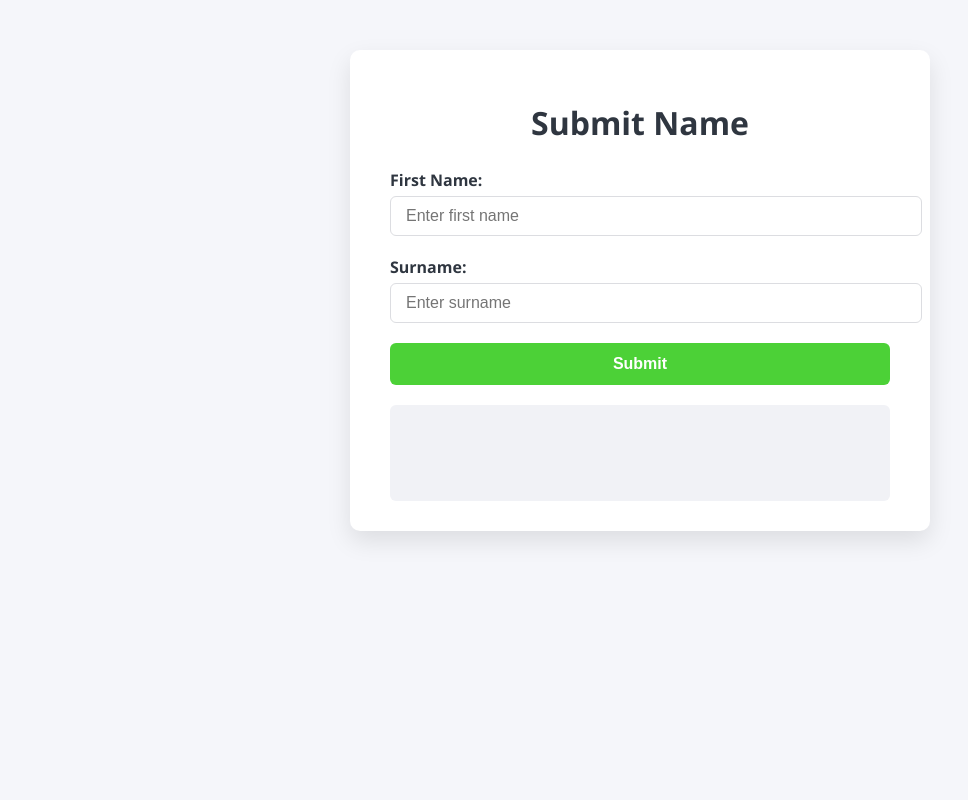
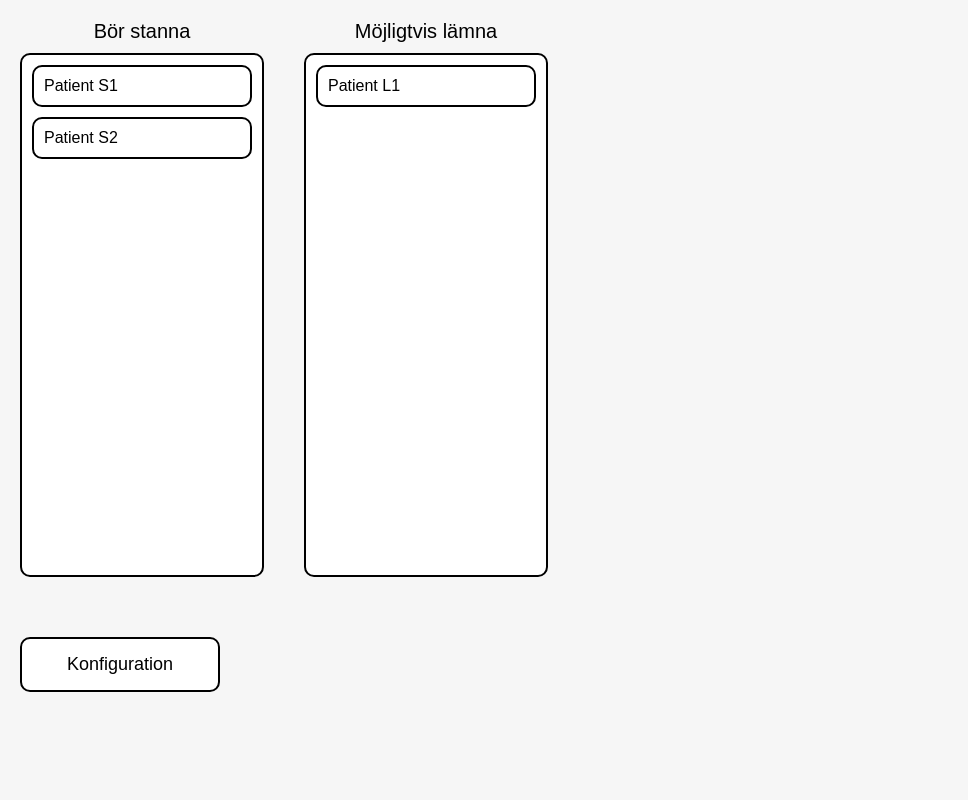
Before and after one commit to 0xJacoby/homecare-advisor, a Flask app: page / in a window 1280 px wide. Shown: the whole page, without its empty margins (0-968 px from the left). Run offline with Flask 3, Linux system fonts and the light colour scheme; some libraries are stand-ins or nearby versions.

Commit message:
Simple dashboard design implementerad

```diff
--- a/app/templates/test_ui.html
+++ b/app/templates/test_ui.html
@@ -1,117 +1,165 @@
 <!doctype html>
 <html lang="en">
 <head>
-    <meta charset="UTF-8" />
-    <meta name="viewport" content="width=device-width, initial-scale=1.0" />
-    <title>Submit Name</title>
-    <script src="https://unpkg.com/htmx.org@1.9.10"></script>
+  <meta charset="utf-8" />
+  <meta name="viewport" content="width=device-width, initial-scale=1" />
+  <title>Fixed Collapsible Info Panel</title>
   <style>
     body {
-        font-family: "Segoe UI", Tahoma, Geneva, Verdana, sans-serif;
-        background: #f5f6fa;
       margin: 0;
-        padding: 0;
+      font-family: Arial, sans-serif;
+      background: #f6f6f6;
       display: flex;
-        justify-content: center;
-        align-items: flex-start;
-        min-height: 100vh;
+      flex-direction: row;
+      padding: 20px;
+      gap: 40px;
     }
 
-      .container {
-        background: #ffffff;
-        margin-top: 50px;
-        padding: 30px 40px;
-        border-radius: 10px;
-        box-shadow: 0 10px 25px rgba(0, 0, 0, 0.1);
-        width: 100%;
-        max-width: 500px;
+    .list-container {
+      display: flex;
+      flex-direction: column;
+      gap: 20px;
     }
 
-      h1 {
-        text-align: center;
-        color: #2f3640;
-        margin-bottom: 25px;
+    .list-box {
+      width: 220px;
+      height: 500px;
+      padding: 10px;
+      background: white;
+      border: 2px solid black;
+      border-radius: 10px;
+      overflow-y: auto;
     }
 
-      label {
-        font-weight: 600;
-        color: #2f3640;
-        display: block;
-        margin-bottom: 5px;
+    .list-title {
+      text-align: center;
+      font-size: 20px;
+      margin-bottom: 10px;
     }
 
-      input[type="text"] {
-        width: 100%;
-        padding: 10px 15px;
-        border-radius: 6px;
-        border: 1px solid #dcdde1;
-        margin-bottom: 20px;
-        font-size: 1rem;
+    .item {
+      background: #ffffff;
+      border: 2px solid black;
+      border-radius: 10px;
+      padding: 10px;
+      margin-bottom: 10px;
+      cursor: pointer;
     }
 
-      button {
-        width: 100%;
-        background-color: #4cd137;
-        color: #ffffff;
-        padding: 12px;
-        font-size: 1rem;
-        font-weight: bold;
-        border: none;
+    #configButton {
+      margin-top: 40px;
+      width: 200px;
+      padding: 15px;
+      font-size: 18px;
+      cursor: pointer;
+      background: white;
+      border: 2px solid black;
+      border-radius: 10px;
+    }
+
+    /* Fixed info panel (not sliding, no blur) */
+    .info-panel {
+      width: 400px;
+      height: 500px;
+      background: white;
+      border: 2px solid black;
+      border-radius: 10px;
+      padding: 20px;
+      position: relative;
+      display: flex;
+      flex-direction: column;
+    }
+
+    /* Collapsible section */
+    .collapse-toggle {
+      position: absolute;
+      top: 10px;
+      right: 10px;
+      border: 1px solid black;
+      background: #ddd;
+      padding: 6px 10px;
       border-radius: 6px;
       cursor: pointer;
-        transition: background-color 0.3s ease;
     }
 
-      button:hover {
-        background-color: #44bd32;
+    .collapsed {
+      height: 40px !important;
+      overflow: hidden;
     }
 
-      .response {
-        margin-top: 20px;
-        padding: 15px;
-        background: #f1f2f6;
-        border-radius: 6px;
-        color: #2f3640;
-        min-height: 50px;
-        white-space: pre-wrap;
-        word-break: break-word;
+    .collapsed #infoContent,
+    .collapsed h2 {
+      display: none;
     }
   </style>
 </head>
 <body>
-    <div class="container">
-      <h1>Submit Name</h1>
-      <form
-        id="nameForm"
-        hx-post="/api/items"
-        hx-encoding="multipart/form-data"
-        hx-target="#response"
-        hx-swap="innerHTML"
-      >
-        <label for="firstname">First Name:</label>
-        <input
-          type="text"
-          id="firstname"
-          name="firstname"
-          placeholder="Enter first name"
-          required
-        />
 
-        <label for="surname">Surname:</label>
-        <input
-          type="text"
-          id="surname"
-          name="surname"
-          placeholder="Enter surname"
-          required
-        />
+  <div class="list-container">
+    <div>
+      <div class="list-title">Bör stanna</div>
+      <div id="list1" class="list-box"></div>
+    </div>
+    <button id="configButton" onclick="window.location='configuration.html'">Konfiguration</button>
+  </div>
 
-        <button type="submit">Submit</button>
-      </form>
+  <div>
+    <div class="list-title">Möjligtvis lämna</div>
+    <div id="list2" class="list-box"></div>
+  </div>
 
-      <div id="response" class="response">
-        <!-- Server response will appear here -->
+  <!-- Fixed, collapsible info panel -->
+  <div id="infoPanel" class="info-panel" style="display:none;">
+    <button class="collapse-toggle" onclick="toggleCollapse()">Collapse</button>
+    <h2>Item Information</h2>
+    <div id="infoContent">Select an item to view its details.</div>
   </div>
   </div>
+
+  <script>
+    const dataList1 = ["Patient S1", "Patient S2"];
+    const dataList2 = ["Patient L1"];
+
+    function renderList(listElement, dataArray) {
+      listElement.innerHTML = "";
+      dataArray.forEach(item => {
+        const div = document.createElement("div");
+        div.className = "item";
+        div.textContent = item;
+        div.onclick = () => updateInfo(item);
+        listElement.appendChild(div);
+      });
+    }
+
+    function updateInfo(itemName) {
+      const panel = document.getElementById("infoPanel");
+      document.getElementById("infoContent").textContent = "Information about: " + itemName;
+      panel.style.display = "flex";
+      panel.classList.remove("collapsed");
+    }(itemName) =>{
+      document.getElementById("infoContent").textContent = "Information about: " + itemName;
+    }
+
+    function toggleCollapse() {
+      const panel = document.getElementById("infoPanel");
+      panel.style.display = "none";
+    }() =>{
+      const panel = document.getElementById("infoPanel");
+      panel.classList.toggle("collapsed");
+    }
+
+    renderList(document.getElementById("list1"), dataList1);
+    renderList(document.getElementById("list2"), dataList2);
+
+    function simulateIncomingData() {
+      dataList1.push("Patient S" + (dataList1.length + 1));
+      renderList(document.getElementById("list1"), dataList1);
+      dataList2.push("Patient L" + (dataList2.length + 1));
+      renderList(document.getElementById("list2"), dataList2);
+    }
+
+    setInterval(simulateIncomingData, 6000);
+  </script>
+
 </body>
 </html>
```
Also changed, not shown: app/templates/style.css (added, +84 -0 lines). Lines whose indentation alone changed are shown as unchanged.
